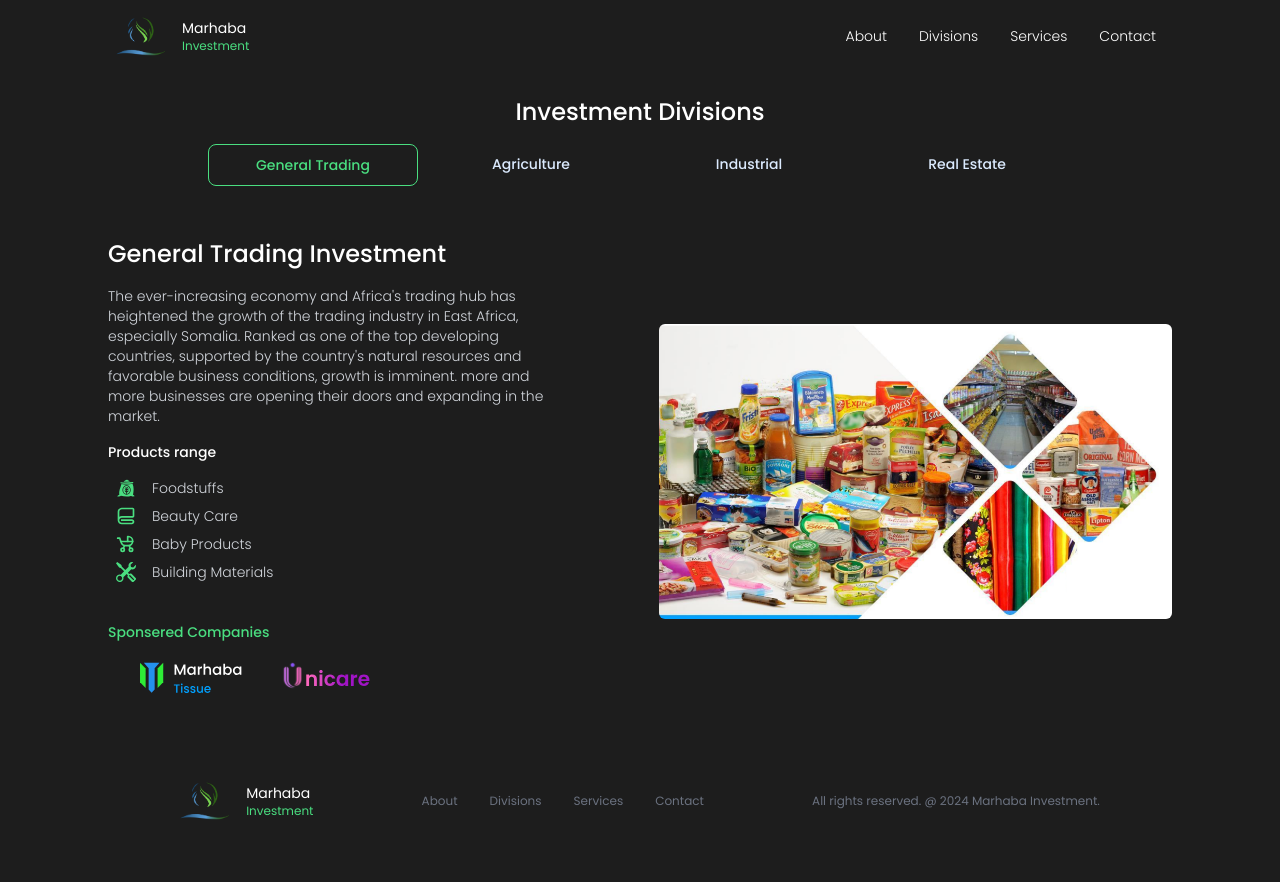
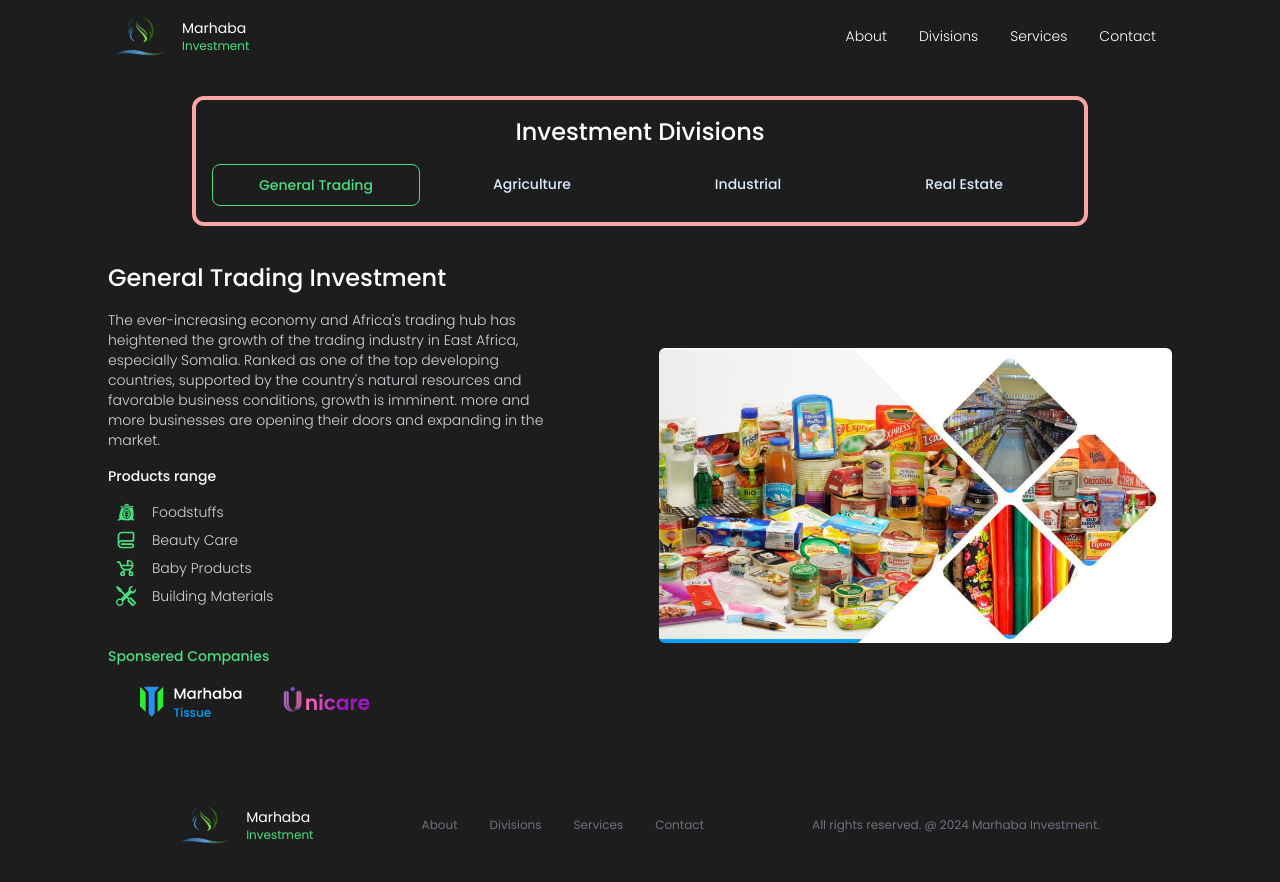
Before and after one commit to RedwansHub/MarhabaInv, a Next.js app: page /divisions in a window 1280 px wide. Before the commit the page ends 860 px from the top, so only its background shows below. Built offline with nearby package versions, Linux system fonts and the light colour scheme.

Commit message:
minor adjustments.

```diff
--- a/app/components/main/Clients.tsx
+++ b/app/components/main/Clients.tsx
@@ -8,7 +8,7 @@
 
 const Clients = (props: Props) => {
   return (
-    <div className='h-fit w-full py-8 text-black '>
+    <div className='h-full w-full py-16 text-black '>
         <div className='flex justify-center gap-12 flex-col items-center w-full h-full lg:px-24 px-12'>
             <TitleReveal>
                 <h2 className='font-semibold text-green-500'>Our Clients</h2>
--- a/app/components/main/Hero.tsx
+++ b/app/components/main/Hero.tsx
@@ -12,7 +12,7 @@
   const Content = 'Join us in promoting progress through strategic investments in sustainable development. Together, we can create a world where innovation prospers communities thrive, and opportunities abound.'
 
   return (
-    <div className='h-screen landing w-full cursor-default lg:px-24 md:px-12 px-8'>
+    <div className='h-screen landing w-full lg:px-24 md:px-12 px-8'>
       <div className='w-full h-full flex items-center justify-center text-white  pt-24 md:pt-16 lg:p-16 sm:p-8'>
         <div className='flex flex-col lg:p-4 gap-12 lg:w-[60%] md:w-[80%] w-full'>
           <Reveal >
@@ -21,9 +21,9 @@
           <TitleReveal delay={0.8}>
           <p className='text-center text-gray-300'>{Content}</p>
           </TitleReveal>
-          <div className='w-full flex justify-center'>
+          <div className='w-full p-2 flex justify-center'>
           <AnimateZoomIn delay={1.5}>
-            <div className='border-2 rounded-full px-16 hover:bg-green-500/50 hover:border-transparent hover:scale-105  cursor-pointer duration-300 ease-in py-3 text-center'>
+            <div className='border-2 rounded-full px-16 hover:bg-green-500/50 hover:border-transparent  cursor-pointer duration-300 ease-in py-3 text-center'>
               Explore
             </div>
           </AnimateZoomIn>
--- a/app/divisions/page.tsx
+++ b/app/divisions/page.tsx
@@ -110,13 +110,13 @@
     })
   return (
     <div className='w-full h-full text-2xl'>
-       <div className='  h-full flex flex-col justify-center items-center'>
+       <div className='  h-full flex flex-col justify-center pt-24 items-center'>
        <Tab.Group>
-       <Tab.List className="flex flex-col gap-4 lg:w-[70%] w-full  rounded-xl  pt-24 p-4">
+       <Tab.List className="flex flex-col gap-4 lg:w-[70%] w-full border-4 border-red-300 rounded-xl   p-4">
             <AnimateDown>
                 <h2 className={`${fontBold.className} text-center text-white`}>Investment Divisions</h2>
             </AnimateDown>
-            <div className='lg:grid-cols-4 grid sm:grid-cols-2 gap-2 w-full '>
+            <div className='lg:grid-cols-4 grid sm:grid-cols-2 grid-cols-1  gap-2 w-full '>
                     {Object.keys(InvestDivisions).map((division, idx) => (
                         <RevealBox key={idx} delay={0.2} idx={idx}>
                             <Tab
```
